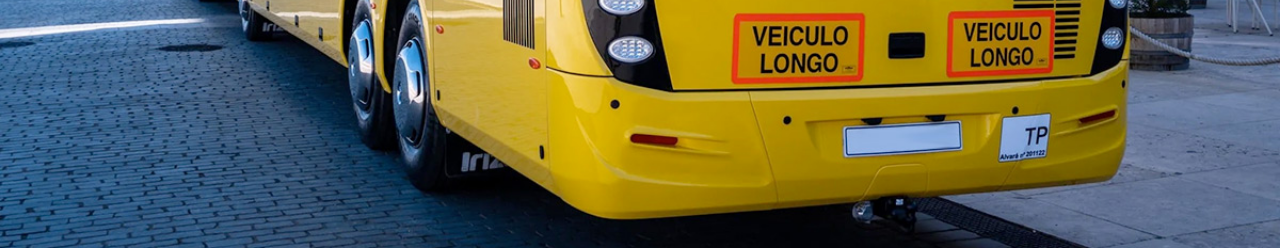
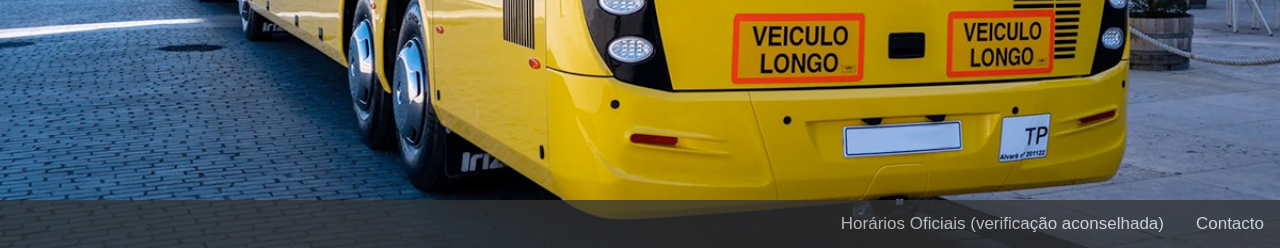
Before and after one commit to PedroTaborda/cm-rework, a Flask app: page / in a window 1280 px wide. Shown: the part 552-800 px from the top of the page. Run offline with Flask 2, Linux system fonts and the light colour scheme; data that the repository does not hold is empty; some libraries are stand-ins or nearby versions.

Commit message:
Added contact and reference to official site

```diff
--- a/templates/index.html
+++ b/templates/index.html
@@ -348,6 +348,40 @@
                 </div>
             </div>
         </form>
+        <div class="navbar">
+            <div class="feedback">
+                <a href="mailto:feedback@horarioscm.pt">
+                    Contacto
+                </a>
+            </div>
+            <a href="https://www.carrismetropolitana.pt/horarios/">Horários Oficiais (verificação aconselhada)</a>
+        </div>
+        <style>
+            .navbar {
+            background-color: #333;
+            opacity: 0.75;
+            overflow: hidden;
+            position: fixed;
+            bottom: 0;
+            width: 100%;
+            }
+
+            .navbar a{
+            float: right;
+            display: block;
+            color: #f2f2f2;
+            text-align: center;
+            padding: 14px 16px;
+            text-decoration: none;
+            font-size: 17px;
+            }
+
+            .navbar a:hover {
+            background-color: #ddd;
+            color: black;
+            }
+
+        </style>
     </div>
 </body>
 
```
